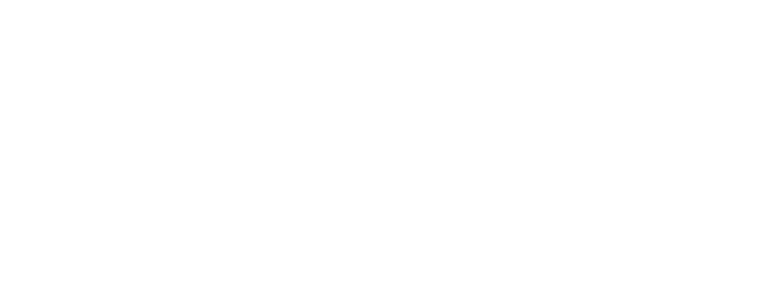
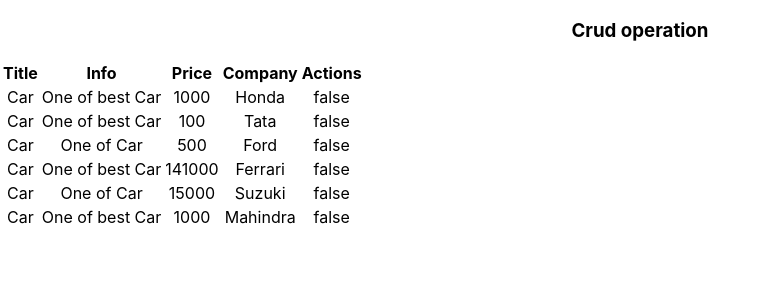
Before and after one commit to starydv7/crud-app, a React (Create React App) app: page / in a window 1280 px wide. Shown: the top 300 px of the page, without its empty margins (0-764 px from the left). Built offline with nearby package versions, Linux system fonts and the light colour scheme.

Commit message:
fetch data

```diff
--- a/src/App.js
+++ b/src/App.js
@@ -1,10 +1,11 @@
 import './App.css';
 import {ProductProvider} from './components/Context';
-
+import Home from './components/Home';
 function App() {
   return (
     <div className="App">
-    <ProductProvider/>
+      <ProductProvider />
+      <Home/>
     </div>
   );
 }
--- a/src/components/Home.jsx
+++ b/src/components/Home.jsx
@@ -13,9 +13,21 @@
                                 <tr>
                                     <th>Title</th>
                                     <th>Info</th>
+                                    <th>Price</th>
                                     <th>Company</th>
                                     <th>Actions</th>
                                 </tr>
+                                {value.AllData.map((item) => {
+                                    return (
+                                      <tr>
+                                        <td>{item.title}</td>
+                                        <td>{item.info}</td>
+                                        <td>{item.price}</td>
+                                            <td>{item.company}</td>
+                                            <td>{item.inCart .toString()}</td>
+                                      </tr>
+                                    );
+                               })}
                             </tbody>
                         </table>
                     )
```
